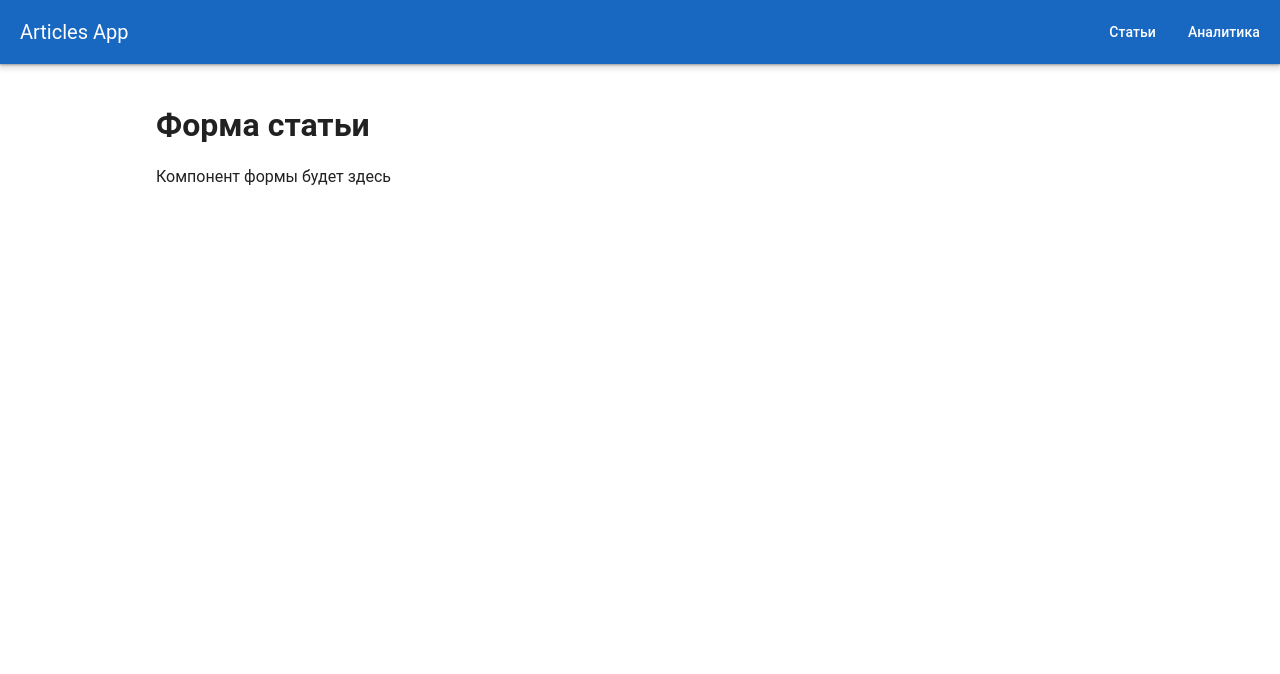
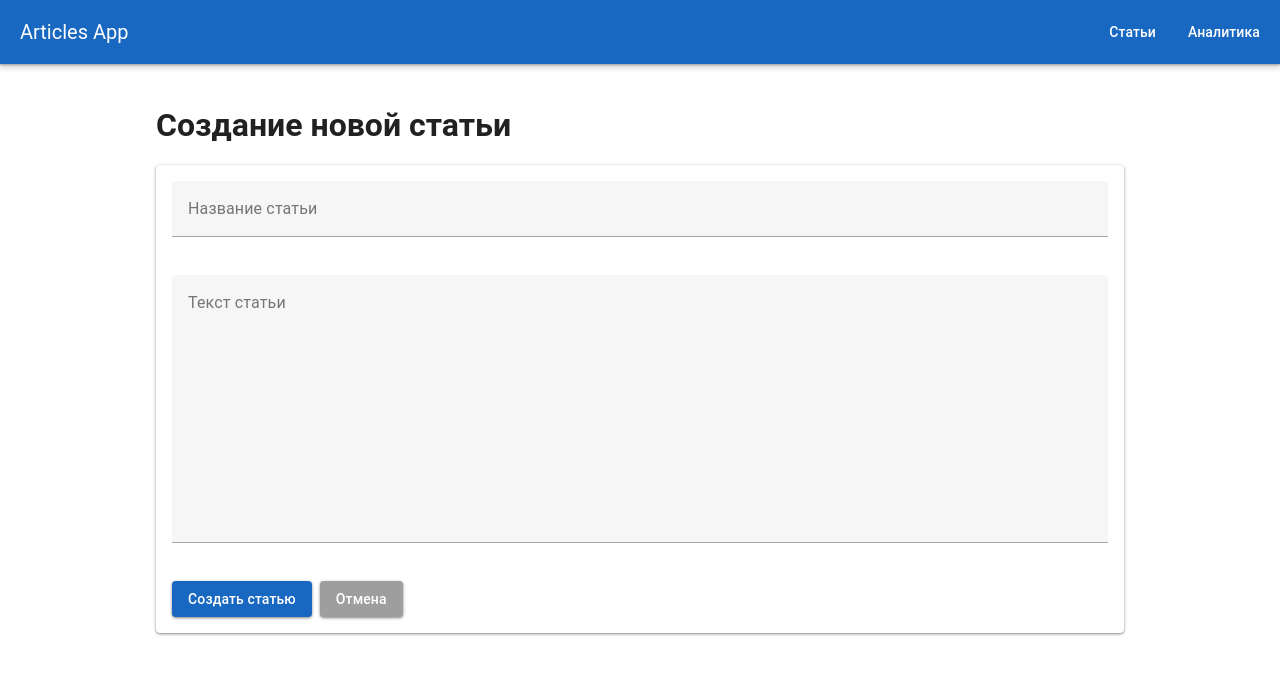
Before and after one commit to Alyona56789/articles-project, a Vue app in the folder frontend/: page /article/new in a window 1280 px wide. Shown: the top 674 px of the page. Built offline with nearby package versions, Linux system fonts and the light colour scheme.

Commit message:
создание компонента формы для добавления и редактирования статьи

```diff
--- a/frontend/src/components/ArticleForm.vue
+++ b/frontend/src/components/ArticleForm.vue
@@ -1,12 +1,101 @@
 <template>
   <div>
-    <h1 class="text-h4 mb-4">Форма статьи</h1>
-    <p>Компонент формы будет здесь</p>
+    <h1 class="text-h4 mb-4">{{ isEditing ? 'Редактирование статьи' : 'Создание новой статьи' }}</h1>
+
+    <v-card class="pa-4">
+      <v-form @submit.prevent="saveArticle">
+        <v-text-field
+          v-model="form.title"
+          label="Название статьи"
+          placeholder="Введите название"
+          required
+          :rules="[v => !!v || 'Название обязательно']"
+          class="mb-4"
+        ></v-text-field>
+
+        <v-textarea
+          v-model="form.text"
+          label="Текст статьи"
+          placeholder="Введите текст статьи"
+          required
+          :rules="[v => !!v || 'Текст обязателен']"
+          rows="10"
+          auto-grow
+        ></v-textarea>
+
+        <div class="mt-4">
+          <v-btn
+            type="submit"
+            color="primary"
+            :loading="loading"
+            class="mr-2"
+          >
+            {{ isEditing ? 'Сохранить изменения' : 'Создать статью' }}
+          </v-btn>
+
+          <v-btn
+            color="grey"
+            @click="cancel"
+          >
+            Отмена
+          </v-btn>
+        </div>
+      </v-form>
+    </v-card>
   </div>
 </template>
 
 <script>
 export default {
-  name: 'ArticleForm'
-}
+  name: 'ArticleForm',
+  data() {
+    return {
+      form: {
+        title: '',
+        text: ''
+      },
+      loading: false
+    };
+  },
+  computed: {
+    isEditing() {
+      return !!this.$route.params.id && this.$route.params.id !== 'new';
+    }
+  },
+  created() {
+    if (this.isEditing) {
+      this.loadArticle();
+    }
+  },
+  methods: {
+    async loadArticle() {
+      this.loading = true;
+      const articleId = this.$route.params.id;
+      await this.$store.dispatch('fetchArticle', articleId);
+
+      const article = this.$store.state.currentArticle;
+      if (article) {
+        this.form.title = article.title;
+        this.form.text = article.text;
+      }
+      this.loading = false;
+    },
+    async saveArticle() {
+      this.loading = true;
+
+      const payload = {
+        ...this.form,
+        id: this.isEditing ? this.$route.params.id : undefined
+      };
+
+      await this.$store.dispatch('saveArticle', payload);
+
+      this.loading = false;
+      this.$router.push('/');
+    },
+    cancel() {
+      this.$router.push('/');
+    }
+  }
+};
 </script>
```
